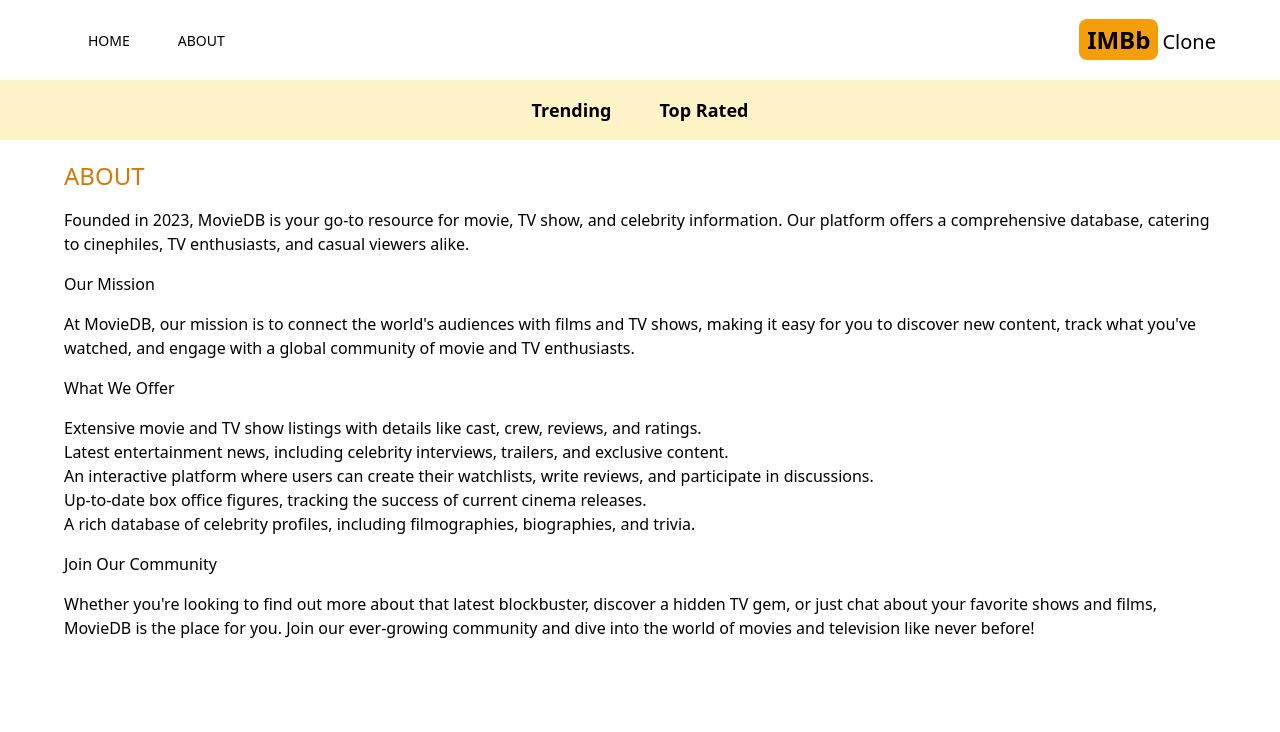
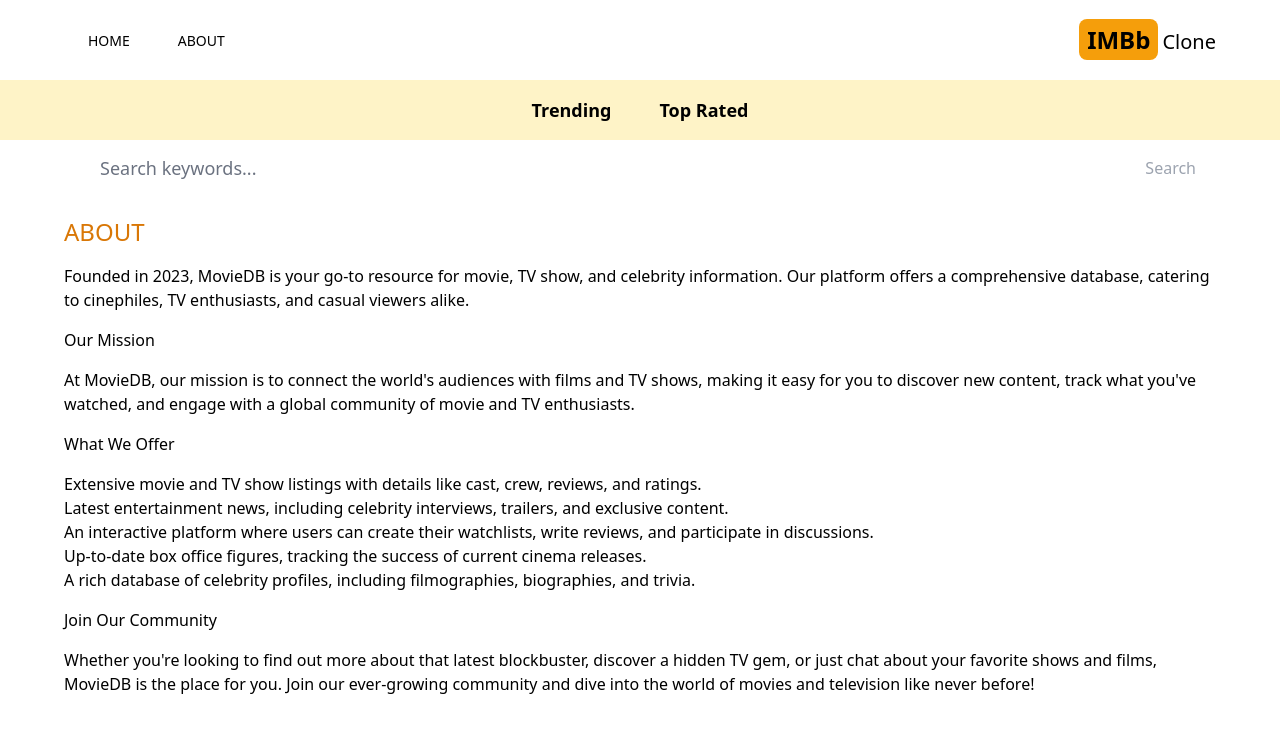
Before and after one commit to MatteoMaso/IMDB-clone, a Next.js app: page /about in a window 1280 px wide. Shown: the top 732 px of the page. Built offline with nearby package versions, Linux system fonts and the light colour scheme.

Commit message:
feat: add search page

```diff
--- a/src/app/layout.tsx
+++ b/src/app/layout.tsx
@@ -3,6 +3,7 @@
 
 import type { Metadata } from 'next'
 import Navbar from '@/components/Navbar'
+import SearchBox from '@/components/SearchBox'
 
 export const metadata: Metadata = {
   title: 'Create Next App',
@@ -32,6 +33,7 @@
         <Navbar />
 
         {/* SearchBox */}
+        <SearchBox />
 
         {children}
       </body>
--- /dev/null
+++ b/src/app/search/[searchTerm]/page.tsx
@@ -0,0 +1,25 @@
+import Results from "@/components/Results";
+
+export default async function SearchPage({params}: any ) {
+    const searchTerm = params.searchTerm;
+    const res = await fetch(`https://api.themoviedb.org/3/search/movie?api_key=${process.env.API_KEY}&language=en-US&query=${searchTerm}&page=1&include_adult=false`);
+
+    if(!res.ok) {
+        throw new Error("Failed to fetch data");
+    }
+
+    const data = await res.json();
+
+    const results = data.results;
+
+    return (
+        <div>
+            {results && results.length === 0 && (
+                <h1 className="text-2xl text-center mt-10">No results found</h1>
+            )}
+            {results && results.length > 0 && (
+                <Results results={results} />
+            )}
+        </div>
+    )
+}
--- /dev/null
+++ b/src/components/SearchBox.tsx
@@ -0,0 +1,26 @@
+"use client";
+
+import { useState } from "react";
+import { useRouter } from "next/navigation";
+
+export default function SearchBox() {
+    const [search, setSearch] = useState("");
+    const Router = useRouter();
+    function handleSubmit(e: any) {
+        e.preventDefault();
+        if(!search) return;
+        Router.push(`/search/${search}`);
+    };
+
+    return (
+        <form onSubmit={handleSubmit} className="flex max-w-6xl mx-auto justify-between items-center px-5 outline-none bg-transparent">
+            <input
+                value={search}
+                onChange={(e) => setSearch(e.target.value)}
+                type="text" placeholder="Search keywords..."
+                className="w-full h-14 rounded-sm placeholder-gray-500 outline-none background-transparent px-4 text-lg"
+            />
+            <button type="submit" className="text-amber-700 disabled:text-gray-400" disabled={!search}>Search</button>
+        </form>
+    )
+}
```
